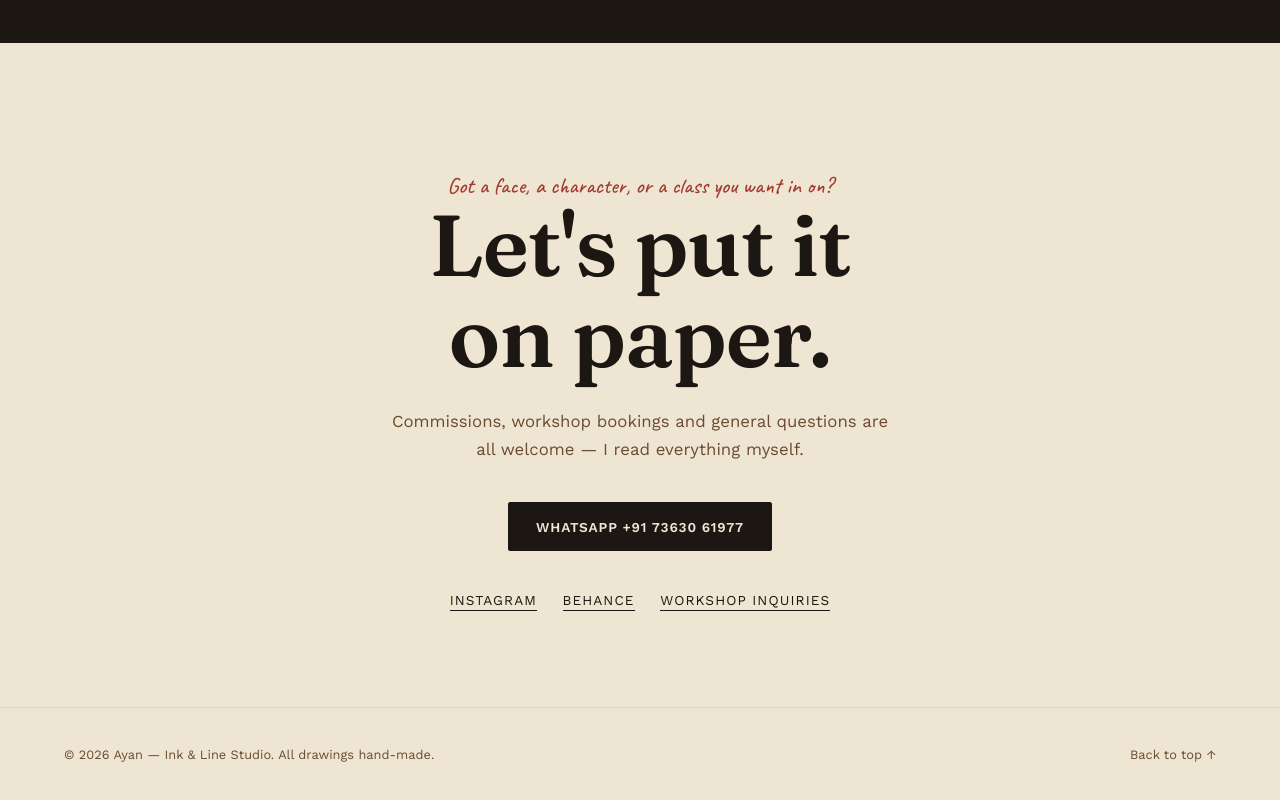
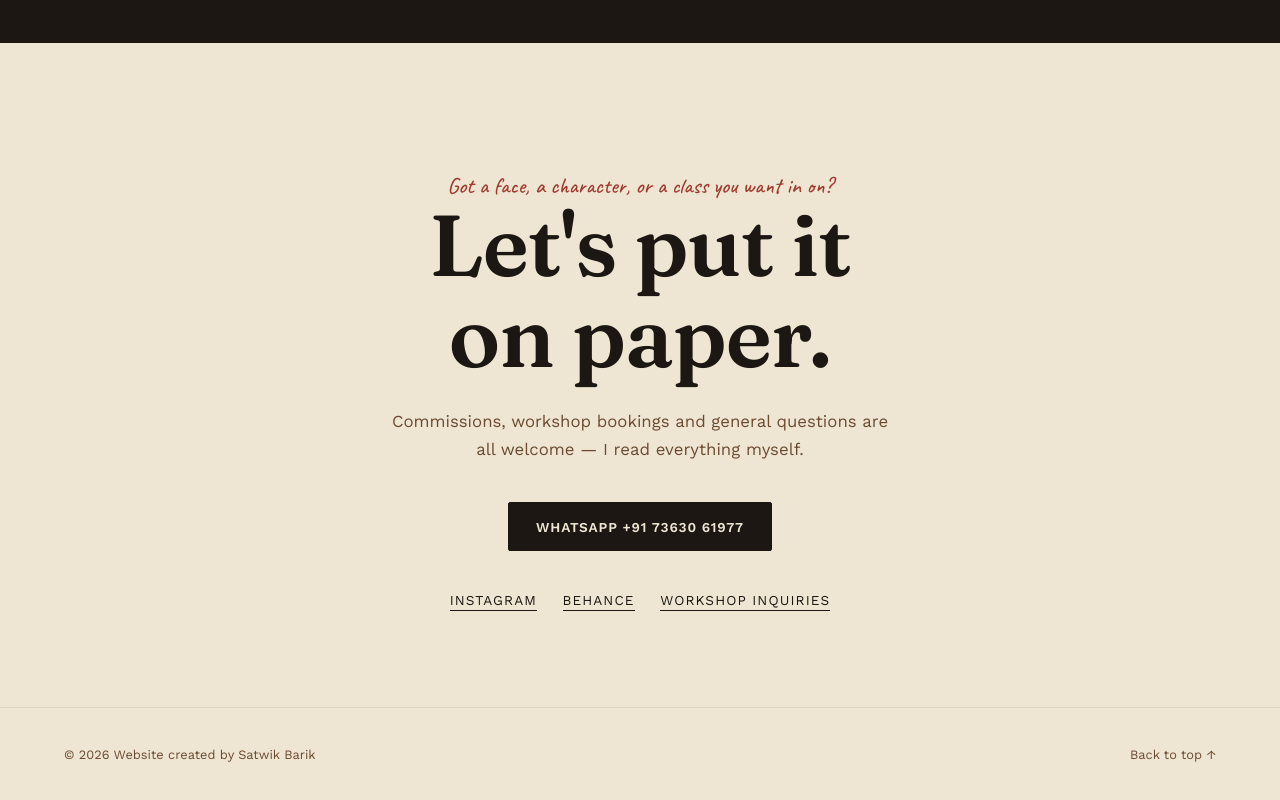
Before and after one commit to Barikfi/ayan-sketchbook, a plain HTML site: page index.html in a window 1280 px wide. Shown: the part 6287-7087 px from the top of the page. Drawn offline with nearby package versions, Linux system fonts and the light colour scheme.

Commit message:
Update footer credit to Satwik Barik

```diff
--- a/index.html
+++ b/index.html
@@ -683,7 +683,7 @@
 </section>
 
 <footer>
-  <span>© <span id="year"></span> Ayan — Ink &amp; Line Studio. All drawings hand-made.</span>
+  <span>© <span id="year"></span> Website created by Satwik Barik </span>
   <span class="to-top" onclick="window.scrollTo({top:0,behavior:'smooth'})">Back to top ↑</span>
 </footer>
 
```
